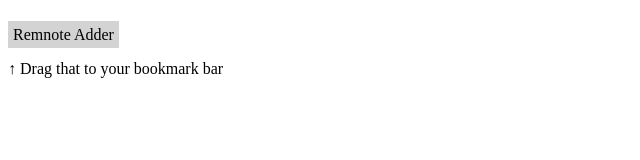
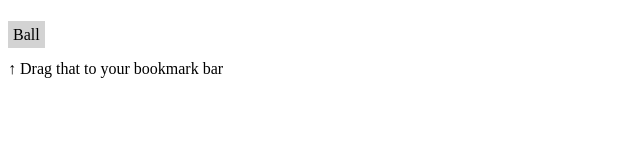
Before and after one commit to Beasleydog/ballbookmarklet, a plain HTML site: page index.html in a window 1280 px wide. Shown: the whole page, without its empty margins (0-640 px from the left). Drawn offline with Linux system fonts and the light colour scheme.

Commit message:
Update index.html

```diff
--- a/index.html
+++ b/index.html
@@ -1,6 +1,6 @@
 <br>
 <a id="add"href="javascript: var scr = document.createElement('script'); scr.type = 'text/javascript'; scr.src = 'https://cdn.jsdelivr.net/gh/Beasleydog/ballbookmarklet/script.js'; document.body.appendChild(scr);">
-Remnote Adder
+Ball
 </a>
 <p>
  ↑ Drag that to your bookmark bar
```
